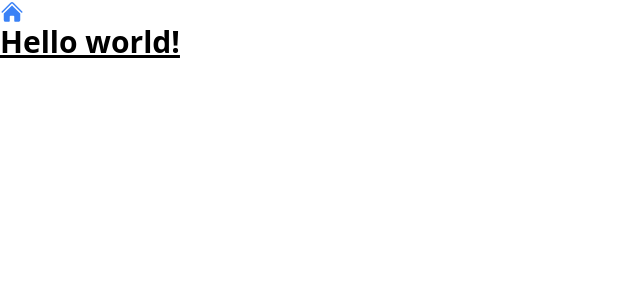
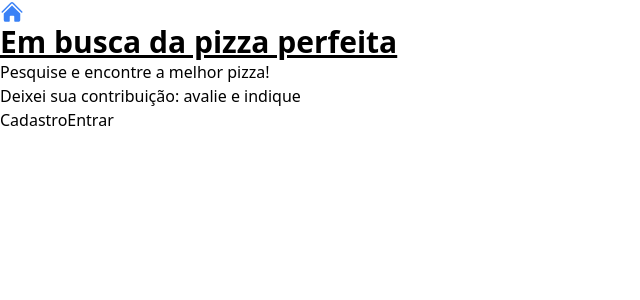
Before and after one commit to Juvido/Final-project-Full-stack, a React (Vite) app: page / in a window 1280 px wide. Shown: the top 300 px of the page, without its empty margins (0-640 px from the left). Built offline with nearby package versions, Linux system fonts and the light colour scheme.

Commit message:
login and profile routes

```diff
--- a/src/api/api.js
+++ b/src/api/api.js
@@ -2,7 +2,7 @@ import axios from "axios";
 
 const apiURLs = {
   development: "http://localhost:4000",
-  production: "LINK DA SUA API DEPLOYADA AQUI!",
+  production: "",
 };
 
 const api = axios.create({ baseURL: apiURLs[process.env.NODE_ENV] });
--- a/src/pages/Home/index.jsx
+++ b/src/pages/Home/index.jsx
@@ -1,10 +1,21 @@
 import { HomeIcon } from "@heroicons/react/24/solid";
+import { Link } from "react-router-dom";
 
 export function Home() {
   return (
     <div>
       <HomeIcon className="h-6 w-6 text-blue-500" />
-      <h1 className="text-3xl font-bold underline">Hello world!</h1>
+      <h1 className="text-3xl font-bold underline">
+        Em busca da pizza perfeita
+      </h1>
+      <p> Pesquise e encontre a melhor pizza! </p>
+      <p> Deixei sua contribuição: avalie e indique </p>
+      <Link to="/signup">
+        <button> Cadastro </button>
+      </Link>
+      <Link to="/login">
+      <button> Entrar </button>
+      </Link>
     </div>
   );
 }
--- a/src/pages/Login/index.jsx
+++ b/src/pages/Login/index.jsx
@@ -1,6 +1,6 @@
 import { useContext, useState } from "react";
 import { useNavigate } from "react-router-dom";
-import { api } from "../../api/api";
+import { api } from "../../api/api.js";
 import { AuthContext } from "../../contexts/authContext";
 
 export function Login() {
@@ -19,7 +19,6 @@ export function Login() {
 
   async function handleSubmit(e) {
     e.preventDefault();
-
     try {
       const response = await api.post("/user/login", form);
       setLoggedInUser({ ...response.data });
@@ -27,8 +26,8 @@ export function Login() {
       localStorage.setItem("loggedInUser", JSON.stringify(response.data));
 
       navigate("/profile");
-    } catch (error) {
-      console.log(error);
+    } catch (e) {
+      console.log(e);
     }
   }
 
@@ -56,7 +55,7 @@ export function Login() {
       focus-visible:outline-2 focus-visible:outline-offset-2
       focus-visible:outline-indigo-600"
       >
-        Entrar!
+        Entrar
       </button>
     </form>
   );
--- a/src/pages/Signup/index.jsx
+++ b/src/pages/Signup/index.jsx
@@ -1,6 +1,6 @@
 import { useState } from "react";
 import { useNavigate } from "react-router-dom";
-import { api } from "../../api/api";
+import { api } from "../../api/api.js";
 
 export function Signup() {
   const navigate = useNavigate();
@@ -8,7 +8,6 @@ export function Signup() {
     name: "",
     email: "",
     password: "",
-    confirmPassword: "",
   });
 
   const [img, setImg] = useState("");
@@ -29,21 +28,20 @@ export function Signup() {
       const response = await api.post("/upload-image", uploadData);
 
       return response.data.url;
-    } catch (error) {
-      console.log(error);
+    } catch (e) {
+      console.log(e);
     }
   }
 
   async function handleSubmit(e) {
     e.preventDefault();
-
     try {
       const imgURL = await handleUpload();
       await api.post("/user/signup", { ...form, img: imgURL });
-
+      console.log (api.data)
       navigate("/login");
-    } catch (error) {
-      console.log(error);
+    } catch (e) {
+      console.log(e);
     }
   }
 
@@ -54,6 +52,7 @@ export function Signup() {
         id="formName"
         name="name"
         type="text"
+        required="true"
         value={form.name}
         onChange={handleChange}
       />
@@ -65,6 +64,7 @@ export function Signup() {
         id="formEmail"
         name="email"
         type="email"
+        required="true"
         value={form.email}
         onChange={handleChange}
       />
@@ -73,25 +73,18 @@ export function Signup() {
         id="formPassword"
         name="password"
         type="password"
+        required="true"
         value={form.password}
         onChange={handleChange}
       />
-      <label htmlFor="formConfirmPassword">Confirmação de senha</label>
-      <input
-        id="formConfirmPassword"
-        type="password"
-        name="confirmPassword"
-        value={form.confirmPassword}
-        onChange={handleChange}
-      />
+
       <button
         type="submit"
         className="rounded-md bg-indigo-600 py-2 px-3 text-sm font-semibold
       text-white shadow-sm hover:bg-indigo-500 focus-visible:outline
       focus-visible:outline-2 focus-visible:outline-offset-2
       focus-visible:outline-indigo-600"
-      >
-        Cadastrar
+      > Cadastrar
       </button>
     </form>
   );
```
